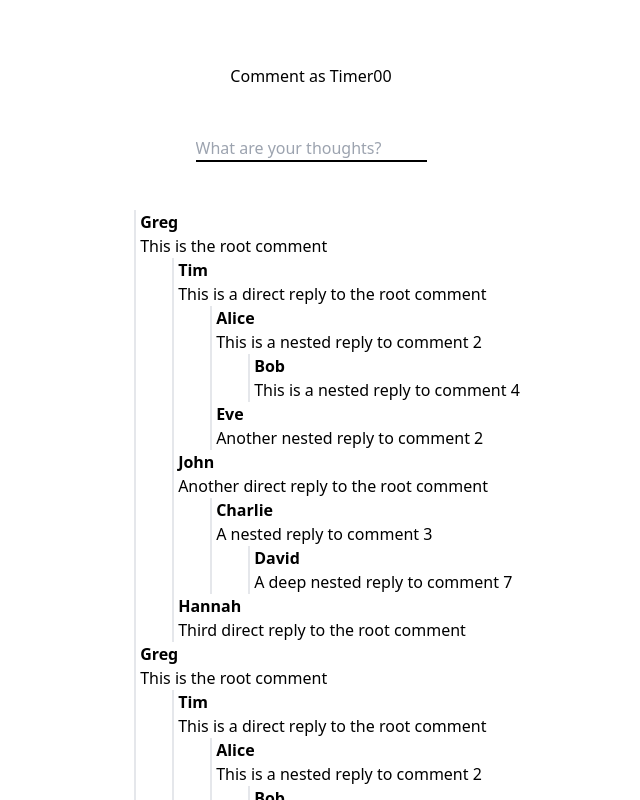
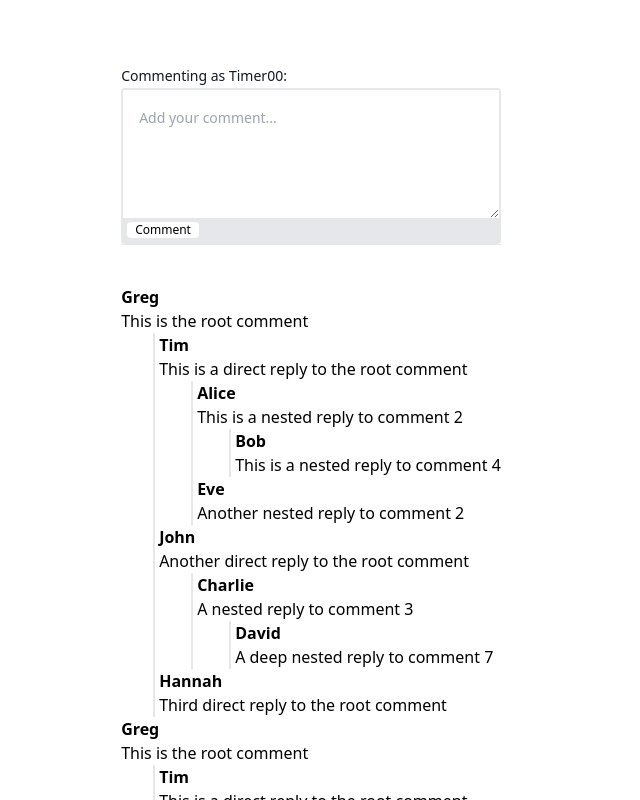
Before and after one commit to Timer00/reddit-comments, a Next.js app: page / in a window 1280 px wide. Shown: the top 800 px of the page, without its empty margins (329-969 px from the left). Built offline with nearby package versions, Linux system fonts and the light colour scheme.

Commit message:
Add nestLevel prop and CommentForm component
Add nest level prop to keep track of a thread's depth.
Create component for comment input to allow for personalised style, functionality and repeated use.
Minor TS changes for consistency.

```diff
--- /dev/null
+++ b/src/components/CommentForm.tsx
@@ -0,0 +1,22 @@
+interface CommentForm {
+  user: string
+}
+
+export const CommentForm = ({ user }: CommentForm) =>
+  <div className='w-full'>
+    <label htmlFor="comment" className="block text-sm font-medium leading-6 text-gray-900">
+      Commenting as {user}:
+    </label>
+    <div className="border-gray-200 border-2 rounded">
+        <textarea
+          rows={4}
+          name="comment"
+          id="comment"
+          className="p-4 block w-full placeholder:text-gray-400 sm:text-sm sm:leading-6"
+          placeholder='Add your comment...'
+        />
+      <div className='bg-gray-200 flex flex-row'>
+        <button className='m-1 bg-white rounded text-xs px-2'>Comment</button>
+      </div>
+    </div>
+  </div>
--- a/src/components/Thread.tsx
+++ b/src/components/Thread.tsx
@@ -4,19 +4,19 @@ export interface CommentThree {
   id: number;
   author: string;
   text: string;
+  nestLevel?: number;
 
   children?: CommentThree[]
 }
 
 // TODO: render only a limited amount of threads at a time to prevent long loading times and performance issues
 
-export const Thread = (props: CommentThree) => {
-  const { author, text, children } = props;
+export const Thread = ({ author, text, children, nestLevel = 0 }: CommentThree) => {
 
   return (
-    <div className='ml-8 pl-1 border-l-2'>
+    <div className={`${nestLevel > 0 && 'pl-1 ml-8 border-l-2'}`}>
       <Comment author={author} content={text} />
-      {children?.map(child => <Thread key={child.id} {...child} />)}
+      {children?.map(child => <Thread key={child.id} {...child} nestLevel={nestLevel + 1} />)}
     </div>
   )
 }
--- a/src/pages/index.tsx
+++ b/src/pages/index.tsx
@@ -1,6 +1,7 @@
 import Head from "next/head";
 import { useState } from "react";
-import { Thread } from "~/components/Thread";
+import { type CommentThree, Thread } from "~/components/Thread";
+import { CommentForm } from "~/components/CommentForm";
 
 const CommentThrees = [
   {
@@ -113,7 +114,7 @@ const CommentThrees = [
     }
   ]
 },
-];
+] as CommentThree[];
 
 export default function Home() {
   const [threads,] = useState(CommentThrees);
@@ -127,9 +128,11 @@ export default function Home() {
       </Head>
       <main className="flex min-h-screen flex-col items-center justify-center">
         <div className="container flex flex-col items-center justify-center gap-12 px-4 py-16 ">
-          Comment as Timer00
-          <input placeholder='What are your thoughts?' className='border-solid border-black border-b-2'/>
           <div className='thread'>
+            <CommentForm user='Timer00' />
+
+            <hr className='py-5'/>
+
             {threads.map(props => <Thread key={props.id} {...props} />)}
           </div>
         </div>
```
Also changed, not shown: 1 other file (tests, documents, lock files or other folders).
